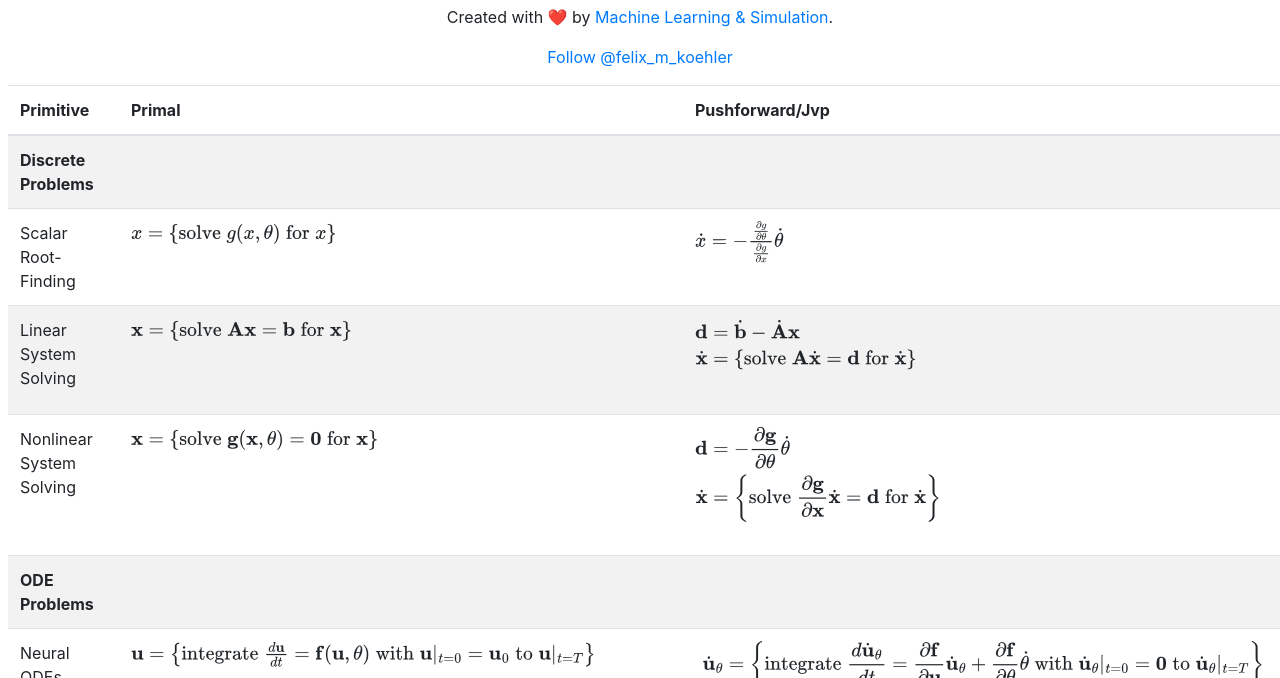
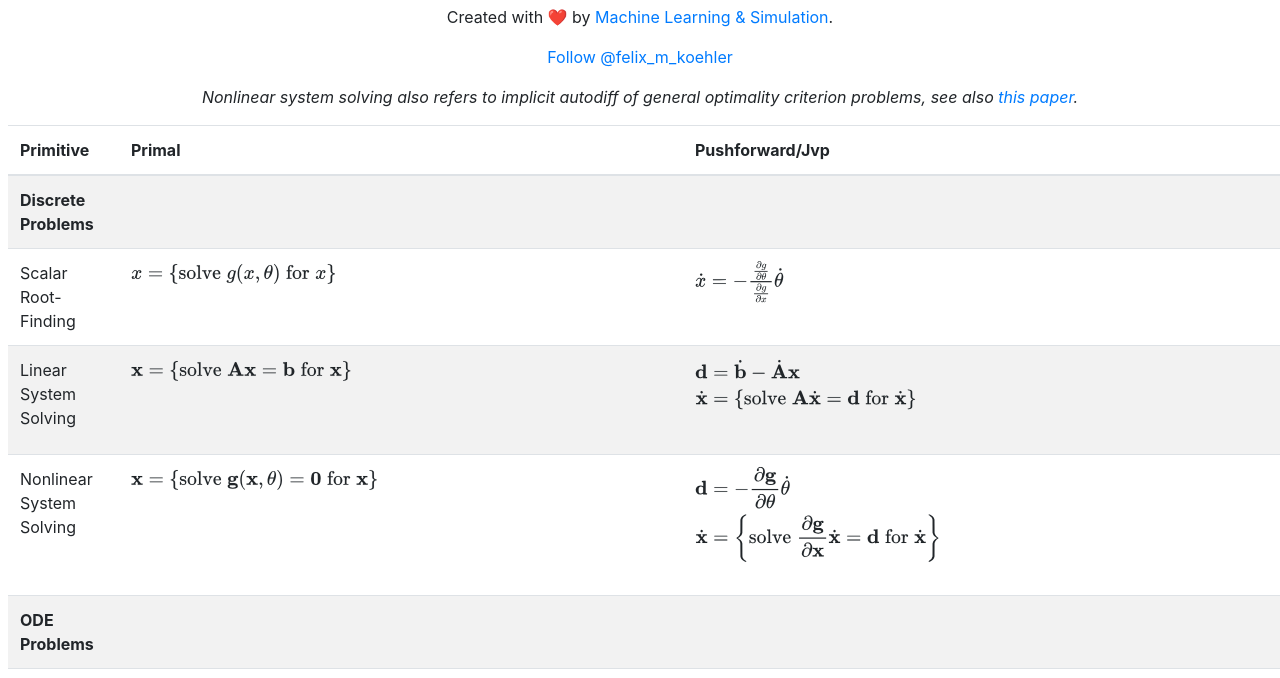
Before and after one commit to Ceyron/implicit-autodiff-table, a plain HTML site: page index.html in a window 1280 px wide. Shown: the part 59-737 px from the top of the page. Drawn offline with nearby package versions, Linux system fonts and the light colour scheme.

Commit message:
add hint towards implicit autodiff paper

```diff
--- a/index.html
+++ b/index.html
@@ -27,6 +27,9 @@ MathJax = {
 </p>
 <p class="text-center">
   <a href="https://twitter.com/felix_m_koehler?ref_src=twsrc%5Etfw" class="twitter-follow-button" data-show-count="false">Follow @felix_m_koehler</a><script async src="https://platform.twitter.com/widgets.js" charset="utf-8"></script>
+</p>
+<p class="text-center">
+  <i>Nonlinear system solving also refers to implicit autodiff of general optimality criterion problems, see also <a href="https://arxiv.org/abs/2105.15183">this paper</a>.</i>
 </p>
 
 <table class="table table-striped table-hover">
```
